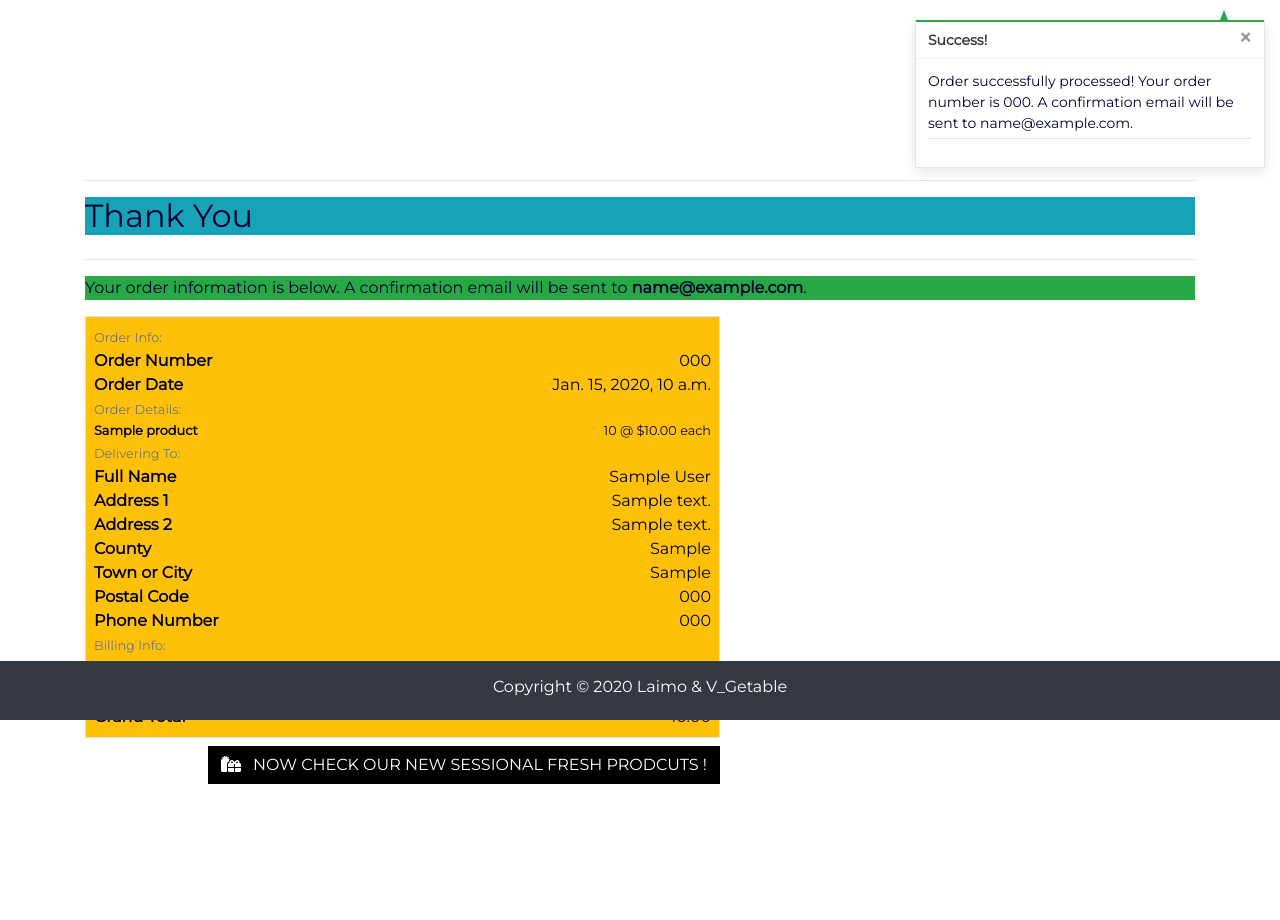
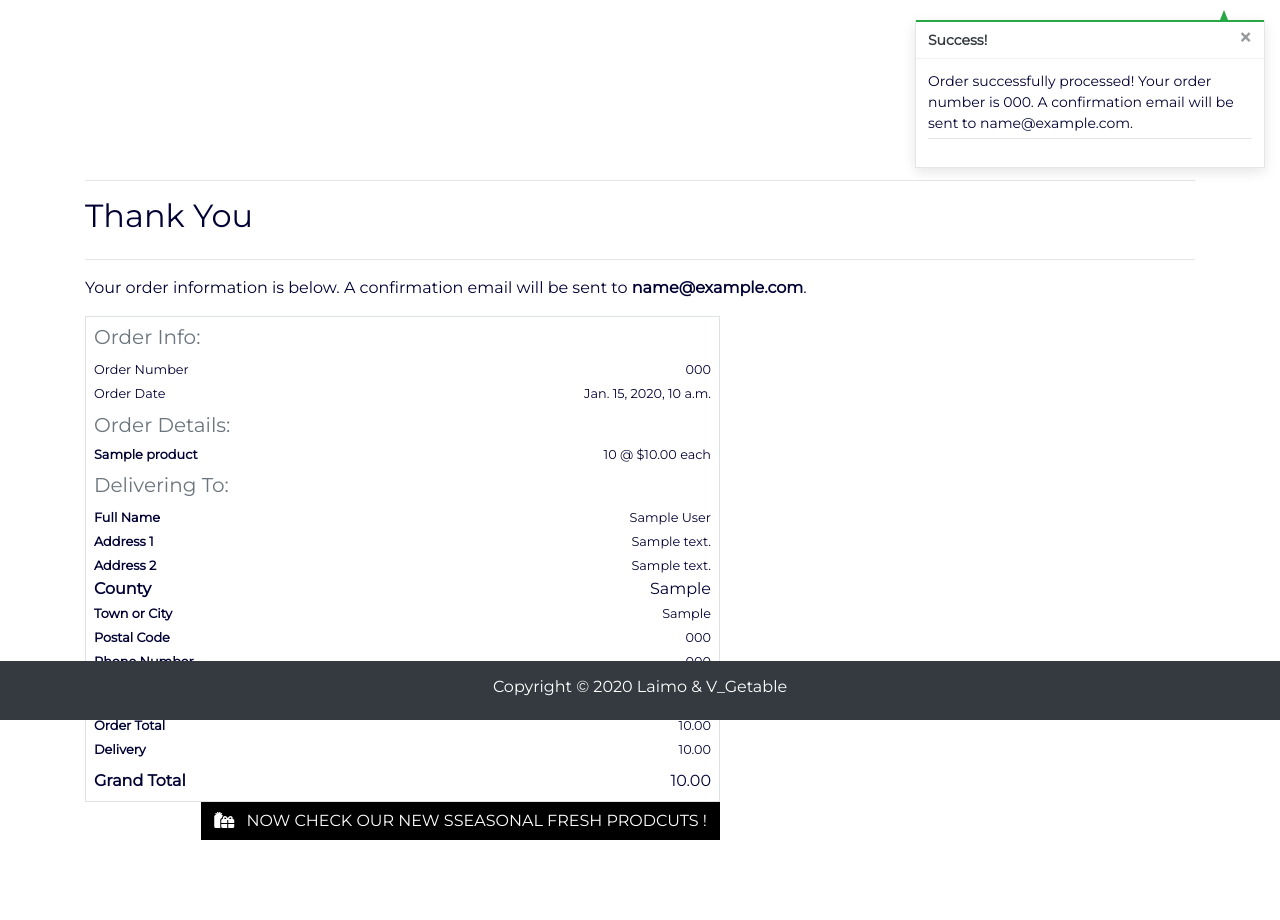
Before and after one commit to LaiMo2020/V_Getable, a Django app: page /checkout/checkout_success/000 in a window 1280 px wide. Shown: the part 80-1000 px from the top of the page. Before the commit the page ends 864 px from the top, so only its background shows below. Run offline with Django 3.2, Linux system fonts and the light colour scheme; tables that the repository leaves empty hold one stand-in row (values such as "Sample post"); parts of the project's set-up code (start-up, migrations or seed data) failed here and were passed over; some libraries are stand-ins or nearby versions; some web fonts are replaced.

Commit message:
fixing the order successful order message

```diff
--- a/checkout/templates/checkout/checkout_success.html
+++ b/checkout/templates/checkout/checkout_success.html
@@ -17,43 +17,43 @@
         <div class="row">
             <div class="col">
                 <hr>
-                <h2 class="logo-font mb-4 bg-info">Thank You</h2>
+                <h2 class="logo-font mb-4">Thank You</h2>
                 <hr>
-                <p class="text-black bg-success">Your order information is below. A confirmation email will be sent to <strong>{{ order.email }}</strong>.</p>
+                <p class="text-black">Your order information is below. A confirmation email will be sent to <strong>{{ order.email }}</strong>.</p>
             </div>
         </div>
 
 
         <div class="row">
             <div class="col-12 col-lg-7">
-                <div class="order-confirmation-wrapper p-2 border bg-warning">
+                <div class="order-confirmation-wrapper p-2 border">
                     <div class="row">
                         <div class="col">
-                            <small class="text-muted">Order Info:</small>
+                            <p class="text-muted h5 ">Order Info:</p>
                         </div>
                     </div>
 
                     <div class="row">
                         <div class="col-12 col-md-4">
-                            <p class="mb-0 text-black font-weight-bold">Order Number</p>
+                            <small class="mb-0 text-black ">Order Number</small>
                         </div>
                         <div class="col-12 col-md-8 text-md-right">
-                            <p class="mb-0">{{ order.order_number }}</p>
+                            <small class="mb-0">{{ order.order_number }}</small>
                         </div>
                     </div>
 
                     <div class="row">
                         <div class="col-12 col-md-4">
-                            <p class="mb-0 text-black font-weight-bold">Order Date</p>
+                            <small class="mb-0 text-black ">Order Date</small>
                         </div>
                         <div class="col-12 col-md-8 text-md-right">
-                            <p class="mb-0">{{ order.date }}</p>
+                            <small class="mb-0">{{ order.date }}</small>
                         </div>
                     </div>
 
                     <div class="row">
                         <div class="col">
-                            <small class="text-muted">Order Details:</small>
+                            <p class="text-muted h5 mt-2">Order Details:</p>
                         </div>
                     </div>
 
@@ -72,35 +72,35 @@
 
                     <div class="row">
                         <div class="col">
-                            <small class="text-muted">Delivering To:</small>
+                            <p class="text-muted h5 mt-2">Delivering To:</p>
                         </div>
                     </div>
 
                     <div class="row">
                         <div class="col-12 col-md-4">
-                            <p class="mb-0 text-black font-weight-bold">Full Name</p>
+                            <small class ="mb-0 text-black font-weight-bold">Full Name</small>
                         </div>
                         <div class="col-12 col-md-8 text-md-right">
-                            <p class="mb-0">{{ order.full_name }}</p>
+                            <small class="mb-0">{{ order.full_name }}</small>
                         </div>
                     </div>
 
                     <div class="row">
                         <div class="col-12 col-md-4">
-                            <p class="mb-0 text-black font-weight-bold">Address 1</p>
+                            <small class="mb-0 text-black font-weight-bold">Address 1</small>
                         </div>
                         <div class="col-12 col-md-8 text-md-right">
-                            <p class="mb-0">{{ order.street_address1 }}</p>
+                            <small class="mb-0">{{ order.street_address1 }}</small>
                         </div>
                     </div>
 
                     {% if order.street_address2 %}
                     <div class="row">
                         <div class="col-12 col-md-4">
-                            <p class="mb-0 text-black font-weight-bold">Address 2</p>
+                            <small class="mb-0 text-black font-weight-bold">Address 2</small>
                         </div>
                         <div class="col-12 col-md-8 text-md-right">
-                            <p class="mb-0">{{ order.street_address2 }}</p>
+                            <small class="mb-0">{{ order.street_address2 }}</small>
                         </div>
                     </div>
                     {% endif %}
@@ -118,20 +118,20 @@
 
                     <div class="row">
                         <div class="col-12 col-md-4">
-                            <p class="mb-0 text-black font-weight-bold">Town or City</p>
+                            <small class="mb-0 text-black font-weight-bold">Town or City</small>
                         </div>
                         <div class="col-12 col-md-8 text-md-right">
-                            <p class="mb-0">{{ order.town_or_city }}</p>
+                            <small class="mb-0">{{ order.town_or_city }}</small>
                         </div>
                     </div>
 
                     {% if order.postcode %}
                     <div class="row">
                         <div class="col-12 col-md-4">
-                            <p class="mb-0 text-black font-weight-bold">Postal Code</p>
+                            <small class="mb-0 text-black font-weight-bold">Postal Code</small>
                         </div>
                         <div class="col-12 col-md-8 text-md-right">
-                            <p class="mb-0">{{ order.postcode }}</p>
+                            <small class="mb-0">{{ order.postcode }}</small>
                         </div>
                     </div>
                     {% endif %}
@@ -140,43 +140,43 @@
 
                     <div class="row">
                         <div class="col-12 col-md-4">
-                            <p class="mb-0 text-black font-weight-bold">Phone Number</p>
+                            <small class="mb-0 text-black font-weight-bold">Phone Number</small>
                         </div>
                         <div class="col-12 col-md-8 text-md-right">
-                            <p class="mb-0">{{ order.phone_number }}</p>
+                            <small class="mb-0">{{ order.phone_number }}</small>
                         </div>
                     </div>
 
                     <div class="row">
                         <div class="col">
-                            <small class="text-muted">Billing Info:</small>
+                            <p class="text-muted h5 mt-2 ">Billing Info:</p>
                         </div>
                     </div>
 
                     <div class="row">
                         <div class="col-12 col-md-4">
-                            <p class="mb-0 text-black font-weight-bold">Order Total</p>
+                            <small class="mb-0 text-black font-weight-bold">Order Total</small>
                         </div>
                         <div class="col-12 col-md-8 text-md-right">
-                            <p class="mb-0">{{ order.order_total }}</p>
+                            <small class="mb-0">{{ order.order_total }}</small>
                         </div>
                     </div>
 
                     <div class="row">
                         <div class="col-12 col-md-4">
-                            <p class="mb-0 text-black font-weight-bold">Delivery</p>
+                            <small class="mb-0 text-black font-weight-bold">Delivery</small>
                         </div>
                         <div class="col-12 col-md-8 text-md-right">
-                            <p class="mb-0">{{ order.delivery_cost }}</p>
+                            <small class="mb-0">{{ order.delivery_cost }}</small>
                         </div>
                     </div>
 
                     <div class="row">
-                        <div class="col-12 col-md-4">
+                        <div class="col-12 col-md-4 mt-2">
                             <p class="mb-0 text-black font-weight-bold">Grand Total</p>
                         </div>
                         <div class="col-12 col-md-8 text-md-right">
-                            <p class="mb-0">{{ order.grand_total }}</p>
+                            <p class="mb-0 mt-2">{{ order.grand_total }}</p>
                         </div>
                     </div>
                 </div>
@@ -185,18 +185,18 @@
         <div class="row">
 			<div class="col-12 col-lg-7 text-right">
                 {% if from_profile %}
-                    <a href="{% url 'profile' %}" class="btn btn-black rounded-0 my-2">
+                    <a href="{% url 'profile' %}" class="btn btn-black rounded-0  footer-margin">
                         <span class="icon mr-2">
                             <i class="fas fa-angle-left"></i>
                         </span>
                         <span class="text-uppercase">Back to Profile</span>
                     </a>
                 {% else %}
-                    <a href="{% url 'products' %}?category=new_arrivals,deals,clearance" class="btn btn-black rounded-0 my-2">
+                    <a href="{% url 'products' %}?category=new_arrivals,deals,clearance" class="btn btn-black rounded-0 footer-margin ">
                         <span class="icon mr-2">
                             <i class="fas fa-gifts"></i>
                         </span>
-                        <span class="text-uppercase">Now check our new sessional fresh prodcuts !</span>
+                        <span class="text-uppercase">Now check our new sseasonal fresh prodcuts !</span>
                     </a>
                 {% endif %}
 			</div>
```
